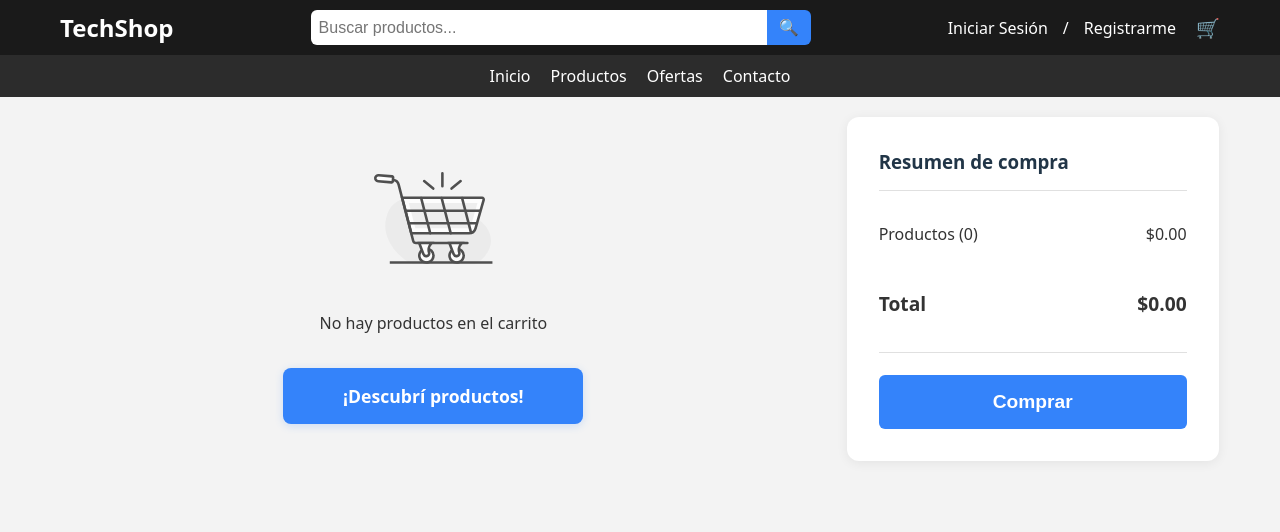
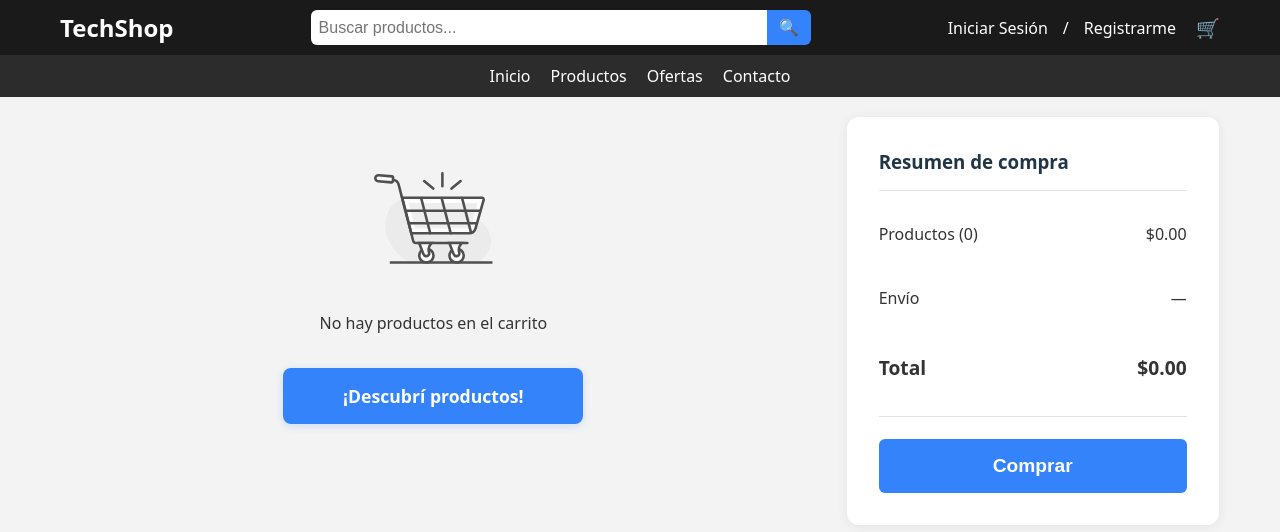
Before and after one commit to melanyS1/TPO-API-FINAL, a React (Vite) app in the folder TPO-API/: page /cart in a window 1280 px wide. Shown: the top 532 px of the page. Built offline with nearby package versions, Linux system fonts and the light colour scheme.

Commit message:
Add useShippingCost hook and refactor CartSummary to utilize shipping cost calculation

```diff
--- a/TPO-API/src/components/CartSummary/CartSummary.jsx
+++ b/TPO-API/src/components/CartSummary/CartSummary.jsx
@@ -1,27 +1,29 @@
+
+
+import { useShippingCost } from "../../hooks/useShippingCost";
 import "./CartSummary.css";
 
 function CartSummary({ totalItems, cart, onCheckout }) {
+  const shipping = useShippingCost(cart);
+  const hasItems = cart.items && cart.items.length > 0;
+  const subtotal = hasItems ? cart.items.reduce((total, item) => total + item.price * item.qty, 0) : 0;
+  // Solo sumar el shipping si hay productos
+  const total = hasItems ? subtotal + shipping.amount : 0;
   return (
     <div className="cart-summary">
       <h3>Resumen de compra</h3>
       <hr />
       <div className="summary-row">
         <p>Productos ({totalItems})</p>
-        <p>
-          $
-          {cart.items
-            .reduce((total, item) => total + item.price * item.qty, 0)
-            .toFixed(2)}
-        </p>
+        <p>${subtotal.toFixed(2)}</p>
+      </div>
+      <div className="summary-row">
+        <p>Envío</p>
+        <p>{!hasItems ? "—" : (shipping.isFree ? "Gratis" : `$${shipping.amount.toFixed(2)}`)}</p>
       </div>
       <div className="summary-row-total">
         <p>Total</p>
-        <p>
-          $
-          {cart.items
-            .reduce((total, item) => total + item.price * item.qty, 0)
-            .toFixed(2)}
-        </p>
+        <p>${total.toFixed(2)}</p>
       </div>
       <hr />
       <button className="checkout-btn" onClick={onCheckout}>
--- /dev/null
+++ b/TPO-API/src/hooks/useShippingCost.js
@@ -0,0 +1,20 @@
+import { useMemo } from "react";
+
+/**
+ * Calcula el costo de envío según el carrito.
+ * Ejemplo: Envío gratis si el total es mayor a $100, si no $10.
+ * @param {Object} cart - Carrito con items.
+ * @returns {Object} shippingCost - Objeto con el costo de envío y si es gratis.
+ * @returns {number} shippingCost.amount - Monto del costo de envío.
+ * @returns {boolean} shippingCost.isFree - Indica si el envío es gratis.
+ */
+export function useShippingCost(cart) {
+  return useMemo(() => {
+    if (!cart || !cart.items) return { amount: 0, isFree: false };
+    const total = cart.items.reduce((sum, item) => sum + item.price * item.qty, 0);
+    if (total >= 100) {
+      return { amount: 0, isFree: true };
+    }
+    return { amount: 10, isFree: false };
+  }, [cart]);
+}
--- a/TPO-API/src/services/product-api.js
+++ b/TPO-API/src/services/product-api.js
@@ -33,9 +33,4 @@ function verifyStock(cart) {
     return true; // Stock suficiente
 }
 
-function shippingCost(cart) {
-  const total = cart.items.reduce((sum, item) => sum + item.price * item.qty, 0);
-  return total >= 100 ? { amount: 0 } : { amount: 10 }; // Envío gratis para compras mayores a $100
-}
-
-export { purchaseCart, verifyStock, shippingCost };
+export { purchaseCart, verifyStock};
```
